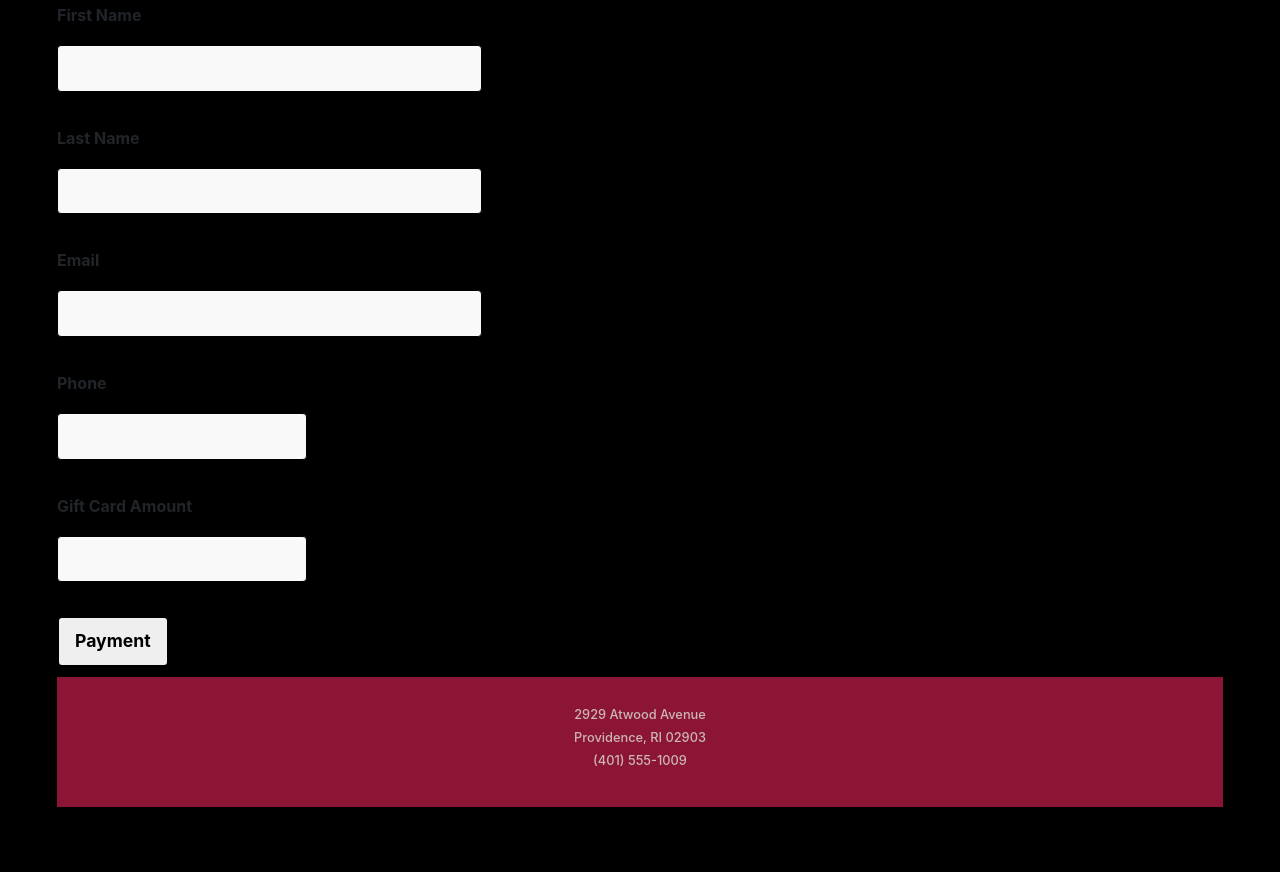
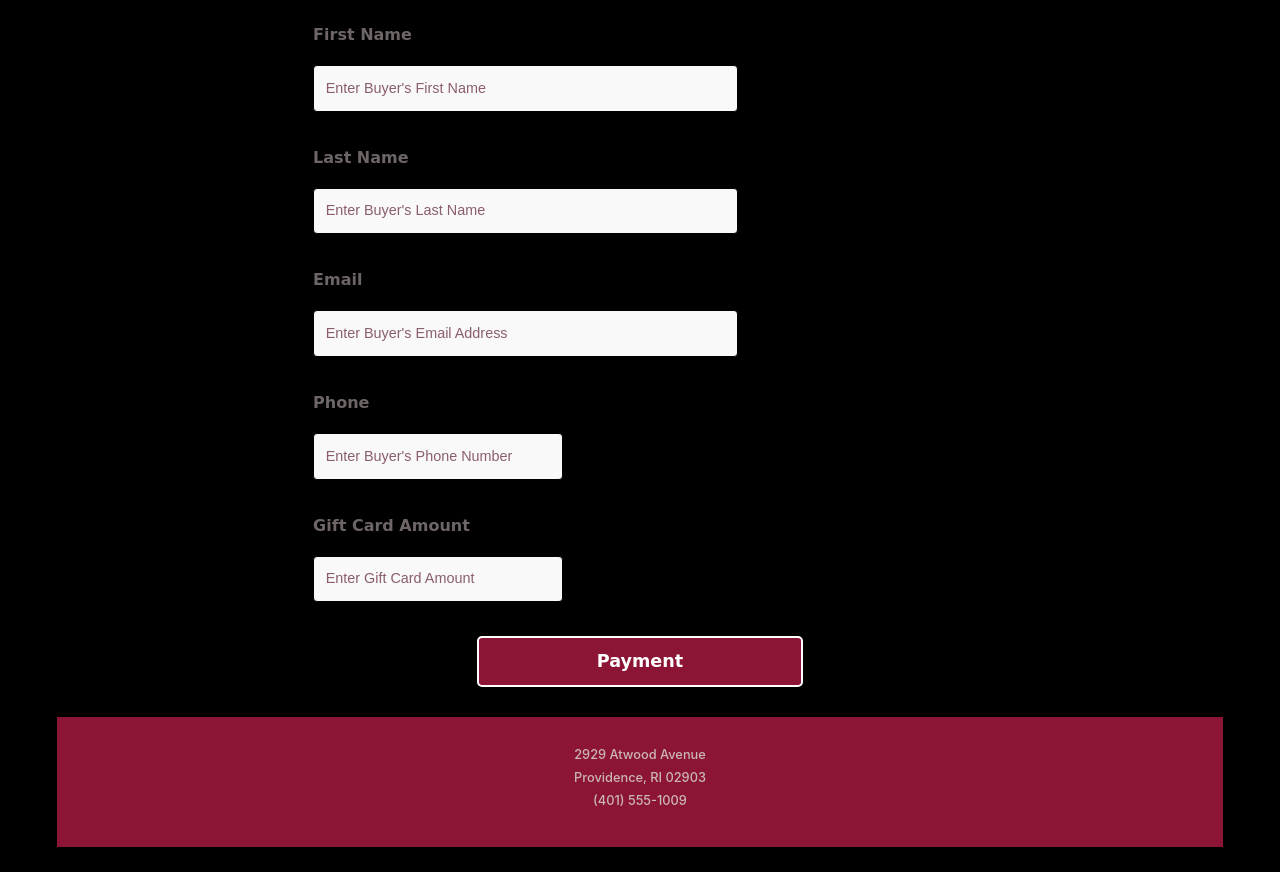
Before and after one commit to SantiniIaniero/Iavazzos-Pizza, a website: page gift-cards.html in a window 1280 px wide. Shown: the part 175-1047 px from the top of the page. Before the commit the page ends 1007 px from the top, so only its background shows below. Drawn offline with nearby package versions, Linux system fonts and the light colour scheme.

Commit message:
Update 2

```diff
--- a/gift-cards.css
+++ b/gift-cards.css
@@ -26,8 +26,17 @@ img {
     bottom: 50px;
 }
 
+.form-container {
+    display: block;
+    text-align: center;
+}
+
 .form {
     font-size: 16px;
+    color: rgb(110, 102, 102);
+    font-family: cursive;
+    display: inline-block;
+    padding: 20px;
 }
 
 .form * {
@@ -60,6 +69,7 @@ img {
     max-width: 425px;
     padding: 0.8em;
     font-size: 0.9em;
+    font-family: sans-serif;
     outline: none;
     border: 1px solid;
     border-radius: 4px;
@@ -69,10 +79,11 @@ img {
 
 .form-input:focus {
     background-color: white;
+    border: 3px solid rgb(140, 21, 53);
 }
 
 .form-input::placeholder {
-    color: #bbbbbb;
+    color: rgb(138, 94, 106);
 }
 
 .form-input--small {
@@ -80,6 +91,8 @@ img {
 }
 
 .form-btn {
+    width: 50%;
+    min-width: 150px;
     font-weight: bold;
     font-size: 1.1em;
     padding: 10px 16px;
@@ -88,6 +101,9 @@ img {
     border-radius: 5px;
     cursor: pointer;
     outline: none;
+    background-color: rgb(140, 21, 53);
+    color: white;
+    align-self: center;
 }
 
 .site-footer {
--- a/gift-cards.html
+++ b/gift-cards.html
@@ -37,7 +37,6 @@
     </nav>
 
     <div class="form-container">
-        <!-- <img class="d-none d-xl-block " src="/img/ingredients.jpeg" alt="Fresh ingredients"> -->
         <form class="form" action="">
             <div class="form-title">Purchase Gift Card(s)</div>
             <p class="form-description">
@@ -45,27 +44,27 @@
             </p>
             <div class="form-item">
                 <label for="firstName" class="form-label">First Name</label>
-                <input type="text" class="form-input" name="firstName" id="firstName" required />
+                <input type="text" class="form-input" name="firstName" id="firstName" placeholder="Enter Buyer's First Name" required />
             </div>
             <br />
             <div class="form-item">
                 <label for="lastName" class="form-label">Last Name</label>
-                <input type="text" class="form-input" name="lastName" id="lastName" required />
+                <input type="text" class="form-input" name="lastName" id="lastName" placeholder="Enter Buyer's Last Name" required />
             </div>
             <br />
             <div class="form-item">
                 <label for="email" class="form-label">Email</label>
-                <input type="email" class="form-input" name="firstName" id="firstName" required />
+                <input type="email" class="form-input" name="firstName" id="firstName" placeholder="Enter Buyer's Email Address" required />
             </div>
             <br />
             <div class="form-item">
                 <label for="phone" class="form-label">Phone</label>
-                <input type="tel" class="form-input form-input--small" name="phone" id="phone" required />
+                <input type="tel" class="form-input form-input--small" name="phone" id="phone" placeholder="Enter Buyer's Phone Number" required />
             </div>
             <br />
             <div class="form-item">
                 <label for="amount" class="form-label">Gift Card Amount</label>
-                <input type="text" class="form-input form-input--small" name="amount" id="amount" required />
+                <input type="text" class="form-input form-input--small" name="amount" id="amount" placeholder="Enter Gift Card Amount" required />
             </div>
             <br />
             <div class="form-item">
```
